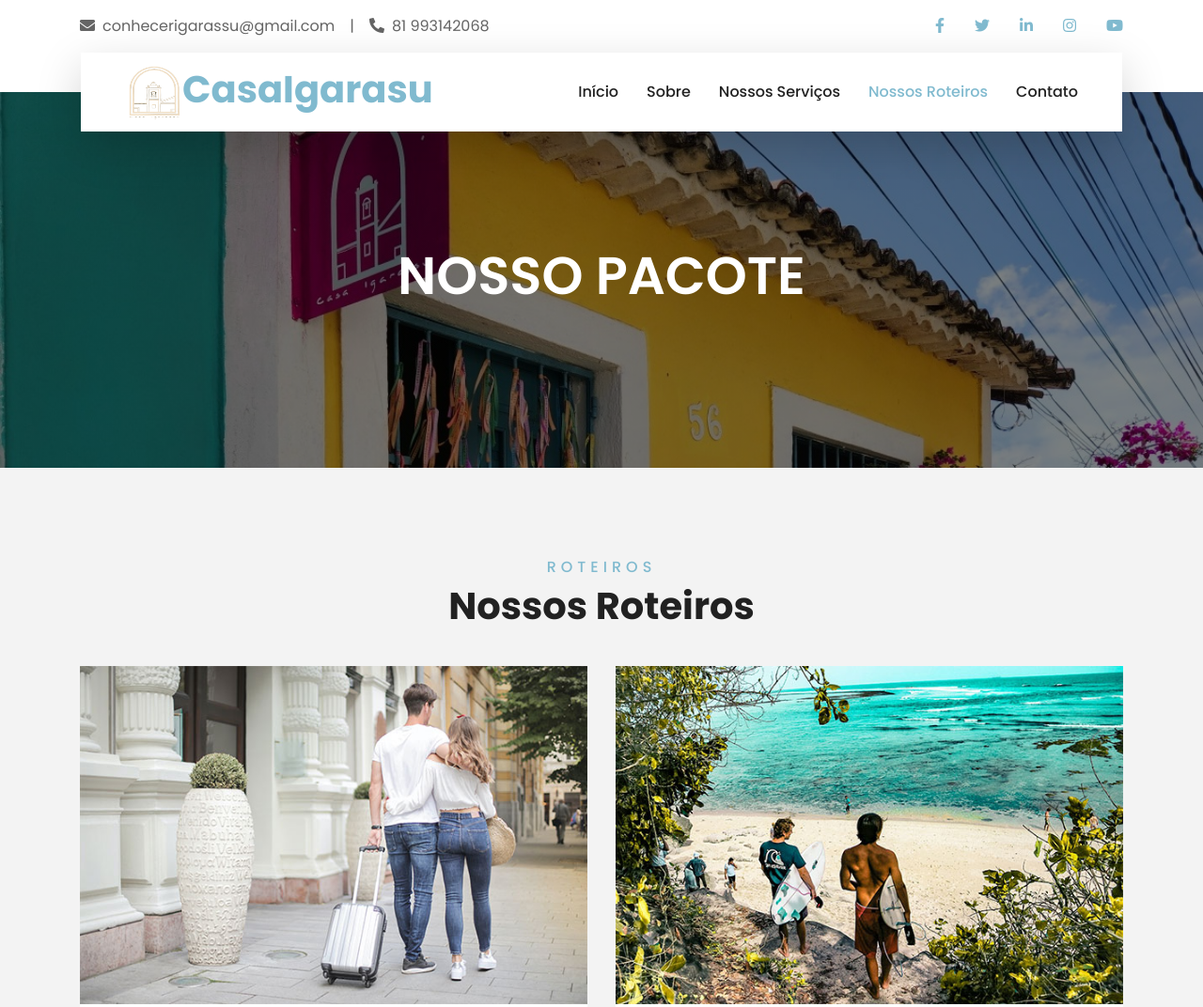
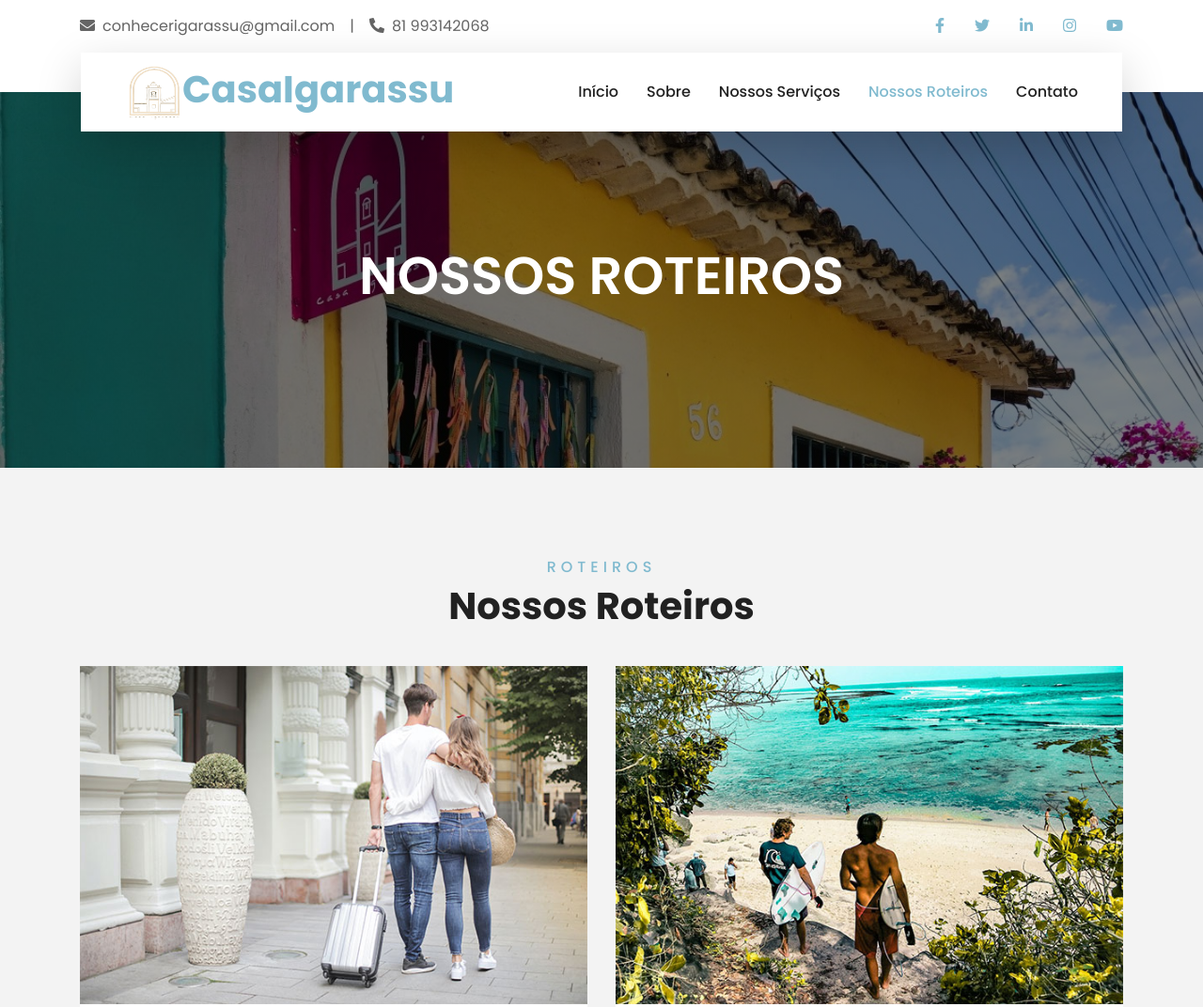
Before and after one commit to danilosoba/casaigarassunovo, a plain HTML site: page pacotes.html in a window 1280 px wide. Shown: the top 1072 px of the page at 94% size. Drawn offline with nearby package versions, Linux system fonts and the light colour scheme.

Commit message:
Add files via upload

```diff
--- a/pacotes.html
+++ b/pacotes.html
@@ -68,7 +68,7 @@
         <div class="container-lg position-relative p-0 px-lg-3" style="z-index: 9;">
             <nav class="navbar navbar-expand-lg bg-light navbar-light shadow-lg py-3 py-lg-0 pl-3 pl-lg-5">
                 <a href="" class="navbar-brand">
-                    <h1 class="m-0 text-primary"><span class="text-dark"><img src="img/casa igarassu 1dfg.png" alt="" height="60" width="60"></span>CasaIgarasu</h1>
+                    <h1 class="m-0 text-primary"><span class="text-dark"><img src="img/casa igarassu 1dfg.png" alt="" height="60" width="60"></span>CasaIgarassu</h1>
 
                 </a>
                 <button type="button" class="navbar-toggler" data-toggle="collapse" data-target="#navbarCollapse">
@@ -93,7 +93,7 @@
     <div class="container-fluid page-header">
         <div class="container">
             <div class="d-flex flex-column align-items-center justify-content-center" style="min-height: 400px">
-                <h3 class="display-4 text-white text-uppercase">Nosso Pacote</h3>
+                <h3 class="display-4 text-white text-uppercase">Nossos Roteiros</h3>
 
             </div>
         </div>
@@ -206,7 +206,7 @@
         <div class="row pt-5">
             <div class="col-lg-3 col-md-6 mb-5">
                 <a href="" class="navbar-brand">
-                    <h1 class="m-0 text-primary"><span class="text-dark"> </span>CasaIgarasu</h1>
+                    <h1 class="m-0 text-primary"><span class="text-dark"> </span>CasaIgarassu</h1>
                 </a>
                 <p> Website oficial da Casa Igarassu situado  no centro histório de igarassi em Pernambuco</p>
                 <h6 class="text-white text-uppercase mt-4 mb-3" style="letter-spacing: 5px;">Redes Sociais</h6>
```
Also changed, not shown: contato.html (+2 -2 lines), index.html (+2 -2 lines), servicos.html (+2 -2 lines), sobrenos.html (+2 -2 lines).
